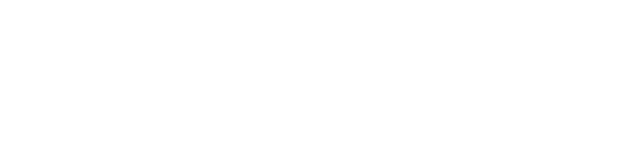
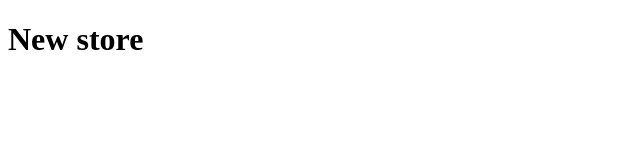
Before and after one commit to simansaim/assignment2, a plain HTML site: page index.html in a window 1280 px wide. Shown: the whole page, without its empty margins (0-640 px from the left). Drawn offline with Linux system fonts and the light colour scheme.

Commit message:
commited

```diff
--- a/index.html
+++ b/index.html
@@ -10,7 +10,7 @@
 </head>
 
 <body>
-
+    <h1>New store</h1>
 </body>
 
 </html>
```
